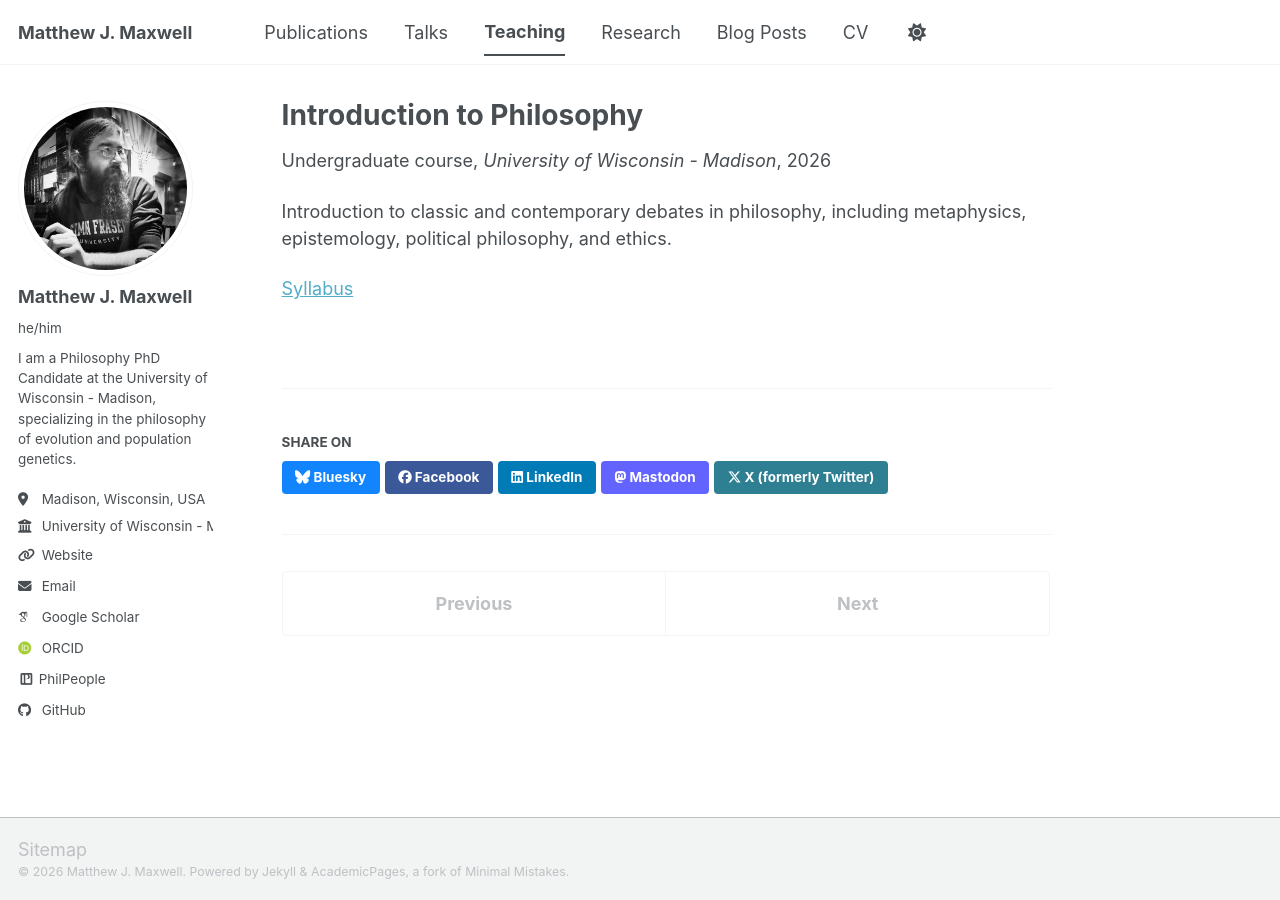
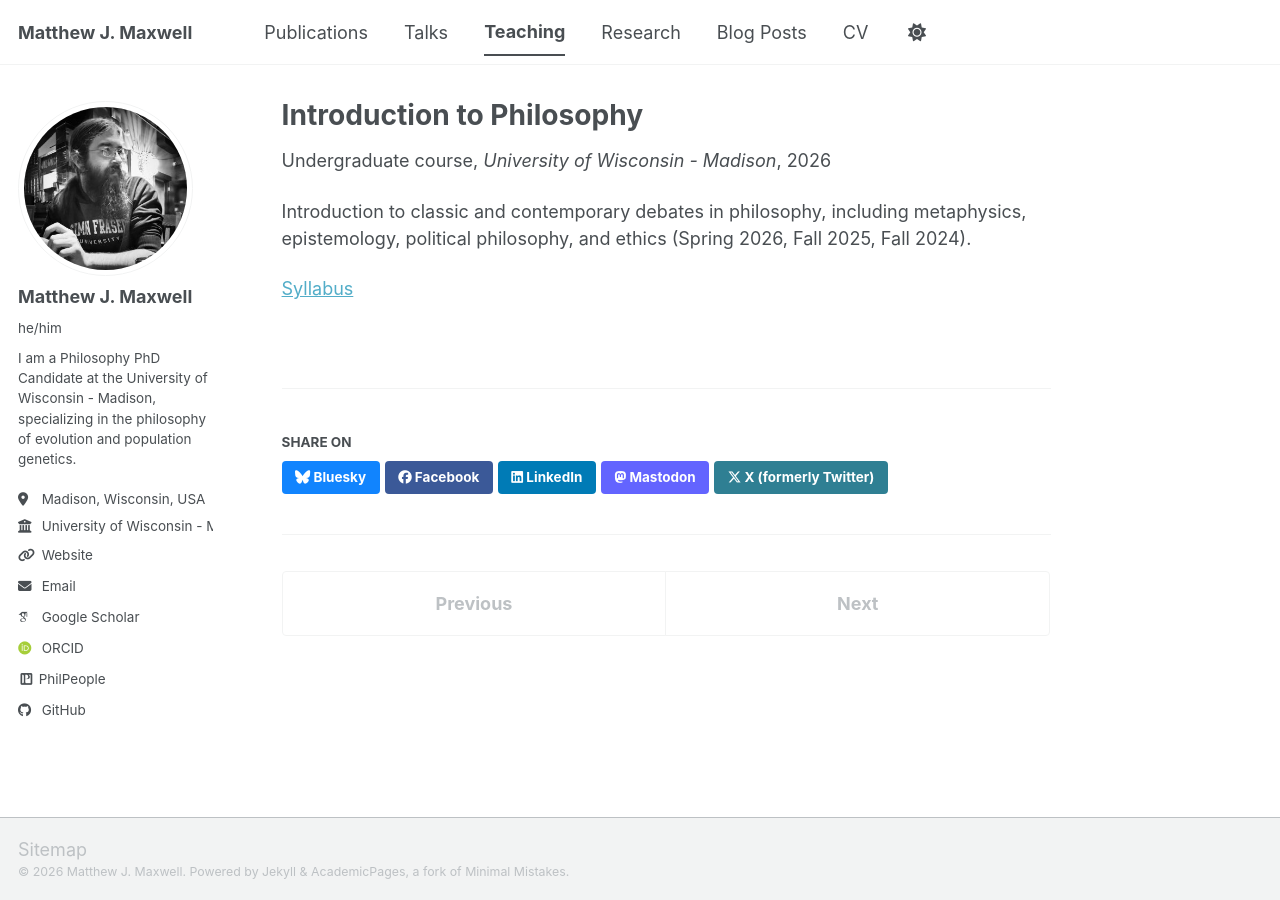
Before and after one commit to mattjmaxwell/mattjmaxwell.github.io, a Jekyll site: the page built from _teaching/Phil101.md, in a window 1280 px wide. Built offline with Jekyll 4.4.1, drawn with Linux system fonts in a browser that asks for light colours; some web fonts are replaced; a script bundle is joined from its source files by our own code; library files that are not in the unit come from our copies.

Commit message:
Update Phil101.md

```diff
--- a/_teaching/Phil101.md
+++ b/_teaching/Phil101.md
@@ -8,6 +8,6 @@ date: 2026-01-31
 ---
 
 Introduction to classic and contemporary debates in philosophy, including metaphysics,
-epistemology, political philosophy, and ethics.
+epistemology, political philosophy, and ethics (Spring 2026, Fall 2025, Fall 2024).
 
 [Syllabus](/files/Phil101F26.pdf)
```
